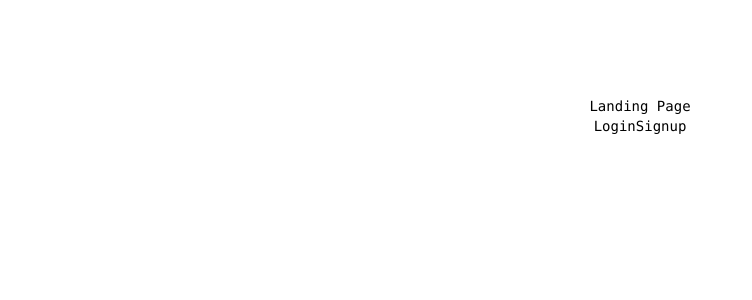
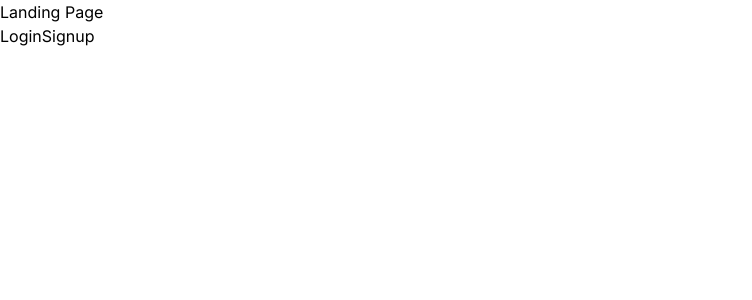
Before and after one commit to James-Frown/basic-todo-app, a Next.js app in the folder basic-app/: page / in a window 1280 px wide. Shown: the top 300 px of the page, without its empty margins (0-752 px from the left). Built offline with nearby package versions, Linux system fonts and the light colour scheme.

Commit message:
newest chnages, trying to figure out the login for the page!

```diff
--- a/basic-app/package.json
+++ b/basic-app/package.json
@@ -13,8 +13,8 @@
         "@types/react": "18.2.14",
         "@types/react-dom": "18.2.6",
         "autoprefixer": "10.4.14",
+        "dotenv": "^16.3.1",
         "babel": "^6.23.0",
-    "dotenv": "^16.3.1",
         "eslint": "8.43.0",
         "eslint-config-next": "13.4.7",
         "firebase": "^9.23.0",
--- a/basic-app/src/app/login/login.jsx
+++ /dev/null
@@ -1,23 +0,0 @@
-"client";
-
-const Login = () => {
-
-  const handleLogin = () => {
-    console.log("");
-  }
-
-  return (
-        <div>
-          <div>
-            <input placeholder="Email" />
-            <input placeholder="Password" />
-          </div>
-          <button onClick={handleLogin}>
-            Login
-          </button>
-        </div>
-
-  );
-};
-
-export default Login;
--- a/basic-app/src/app/login/page.tsx
+++ b/basic-app/src/app/login/page.tsx
@@ -1,7 +1,23 @@
+"use client"
+
 import Link from "next/link";
-import Login from './login';
+
+import { useState } from "react";
+
+import { auth } from '../../config/firebase';
+import { signInWithEmailAndPassword } from 'firebase/auth'
 
 export default function Home() {
+
+  const [email, setEmail] = useState("");
+
+  const [password, setPassword] = useState("");
+
+  const handleLogin = () => {
+    setEmail("");
+    setPassword("");
+    console.log("Email: " + email + " Password: " + password);
+  };
 
   return (
     <main className="">
@@ -17,7 +33,15 @@ export default function Home() {
           </h1>
         </div>
         <div>
-          <Login />
+          <div>
+            <input id="E" placeholder="Email" onChange={(e) => {
+              setEmail(e);
+            }}/>
+            <input id="P" placeholder="Password" />
+          </div>
+          <button onClick={handleLogin}>
+            Login
+          </button>
         </div>
       </div>
     </main>
--- a/basic-app/src/app/page.tsx
+++ b/basic-app/src/app/page.tsx
@@ -2,16 +2,16 @@ import Link from "next/link";
 
 export default function Home() {
   return (
-    <main className="flex flex-col w-100vw h-100vh items-center justify-between p-24">
-      <div className="p-top-10vh z-10 w-100vw items-center justify-center font-mono text-sm lg:flex">
+    <main className="">
+      <div className="">
         <div>
           <h1>
             Landing Page
           </h1>
         </div>
       </div>
-      <div className="p-top-10vh z-10 w-100vw items-center justify-center font-mono text-sm lg:flex">
-        <div className="flex justify-between">
+      <div className="">
+        <div className="">
           <Link href={"/login"}>
             Login
           </Link>
```
Also changed, not shown: basic-app/src/config/firebase.js (+7 -4 lines), 1 other file (tests, documents, lock files or other folders). Lines whose indentation alone changed are shown as unchanged.
